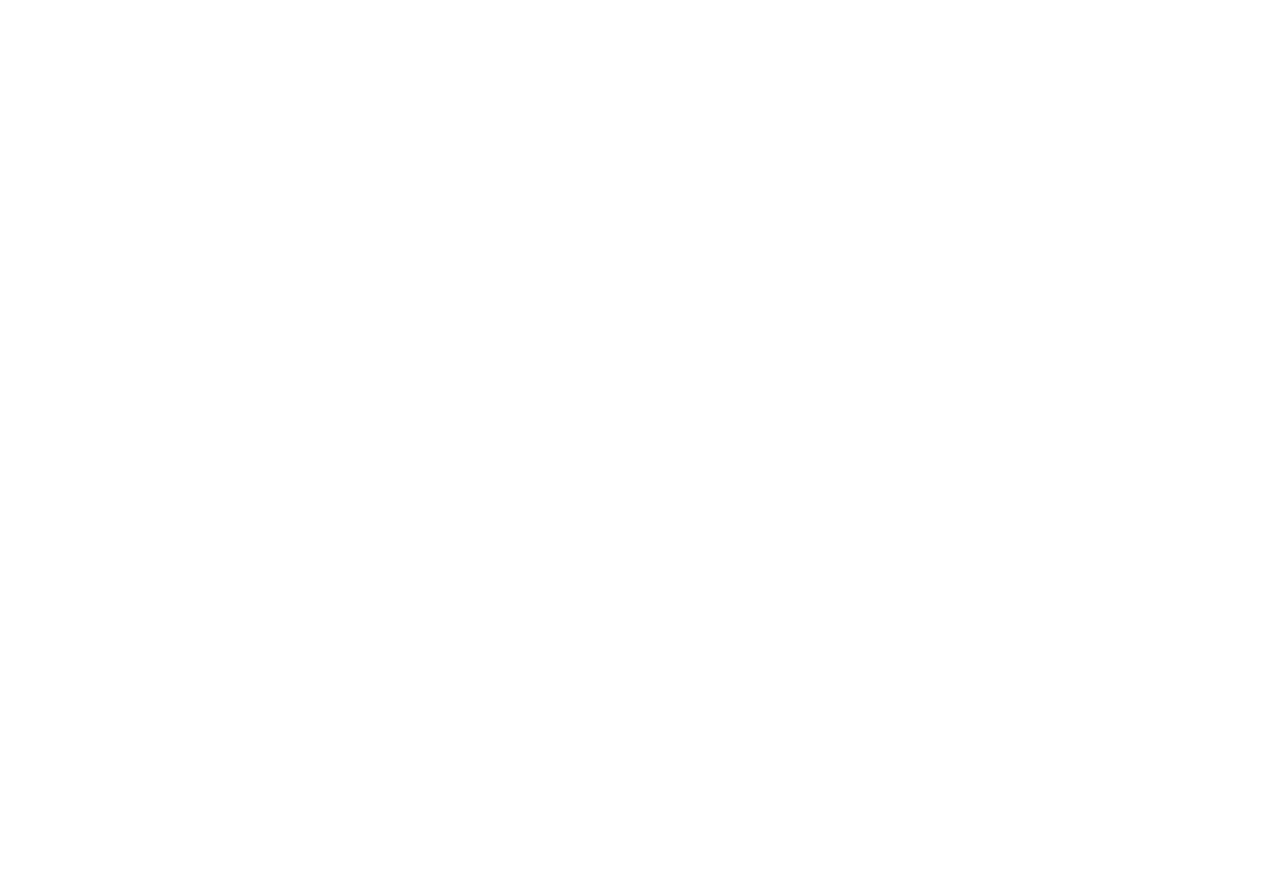
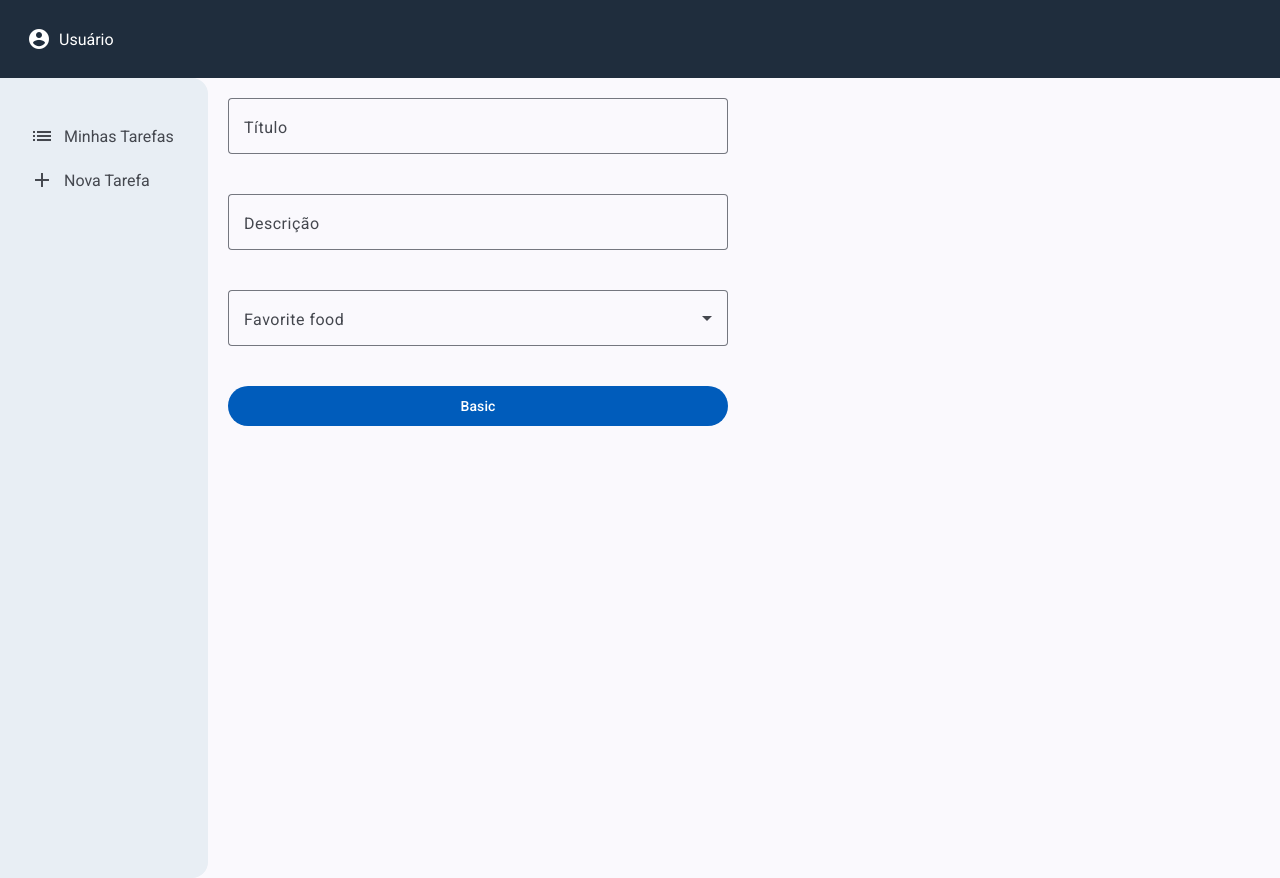
Before and after one commit to erickcastelo/task-manager-frontend, an Angular app: page /task/create in a window 1280 px wide. Before the commit this address led to /. Before the commit the page ends 800 px from the top, so only its background shows below. Built offline with nearby package versions, Linux system fonts and the light colour scheme.

Commit message:
feat(task): add initial task component

```diff
--- a/src/app/app.routes.ts
+++ b/src/app/app.routes.ts
@@ -1,6 +1,7 @@
 import { Routes } from '@angular/router';
 import { HomeComponent } from './module/home/home.component';
 import { TaskListPageComponent } from './module/task/pages/task-list-page/task-list-page.component';
+import { TaskCreatePageComponent } from './module/task/pages/task-create-page/task-create-page.component';
 
 export const routes: Routes = [
   {
@@ -11,6 +12,10 @@
         path: 'list',
         component: TaskListPageComponent,
       },
+      {
+        path: 'create',
+        component: TaskCreatePageComponent,
+      },
     ],
   },
 ];
--- a/src/app/core/sidebar/sidebar/sidebar.component.html
+++ b/src/app/core/sidebar/sidebar/sidebar.component.html
@@ -1,8 +1,8 @@
 <mat-sidenav-container class="sidenav-container">
   <mat-sidenav mode="side" opened class="sidenav">
     <ul>
-      <li><mat-icon>list</mat-icon> Minhas Tarefas</li>
-      <li><mat-icon>add</mat-icon> Nova Tarefa</li>
+      <li routerLink="/task/list"><mat-icon>list</mat-icon> Minhas Tarefas</li>
+      <li routerLink="/task/create"><mat-icon>add</mat-icon> Nova Tarefa</li>
     </ul>
   </mat-sidenav>
 
--- a/src/app/core/sidebar/sidebar/sidebar.component.scss
+++ b/src/app/core/sidebar/sidebar/sidebar.component.scss
@@ -4,7 +4,7 @@
 
   .sidenav {
     background: #e8eef4;
-    width: 220px;
+    width: 13rem;
     padding: 20px;
 
     ul {
--- a/src/app/module/home/home.component.html
+++ b/src/app/module/home/home.component.html
@@ -1,3 +1,2 @@
 <app-header></app-header>
 <app-sidebar></app-sidebar>
-<footer>Footer</footer>
--- a/src/app/module/home/home.component.ts
+++ b/src/app/module/home/home.component.ts
@@ -6,7 +6,7 @@
 
 @Component({
   selector: 'app-home',
-  imports: [RouterOutlet, HeaderComponent, SidebarComponent, MatSidenavModule],
+  imports: [HeaderComponent, SidebarComponent, MatSidenavModule],
   templateUrl: './home.component.html',
   styleUrl: './home.component.scss',
 })
--- /dev/null
+++ b/src/app/module/task/components/task-create/task-create.component.html
@@ -0,0 +1,20 @@
+<form class="content-form">
+  <mat-form-field class="example-full-width" appearance="outline">
+    <mat-label>Título</mat-label>
+    <input matInput placeholder="Título" />
+  </mat-form-field>
+  <mat-form-field class="example-full-width" appearance="outline">
+    <mat-label>Descrição</mat-label>
+    <input matInput placeholder="Descrição" />
+  </mat-form-field>
+  <mat-form-field appearance="outline">
+    <mat-label>Favorite food</mat-label>
+    <mat-select>
+      @for (food of foods; track food) {
+      <mat-option [value]="food.value">{{ food.viewValue }}</mat-option>
+      }
+    </mat-select>
+  </mat-form-field>
+
+  <button mat-flat-button>Basic</button>
+</form>
--- /dev/null
+++ b/src/app/module/task/components/task-create/task-create.component.scss
@@ -0,0 +1,7 @@
+.content-form {
+  display: flex;
+  flex-direction: column;
+  gap: 20px;
+  min-width: 150px;
+  max-width: 500px;
+}
--- /dev/null
+++ b/src/app/module/task/components/task-create/task-create.component.ts
@@ -0,0 +1,29 @@
+import { Component } from '@angular/core';
+import { MatButtonModule } from '@angular/material/button';
+import { MatFormFieldModule } from '@angular/material/form-field';
+import { MatInputModule } from '@angular/material/input';
+import { MatSelectModule } from '@angular/material/select';
+
+interface Food {
+  value: string;
+  viewValue: string;
+}
+
+@Component({
+  selector: 'app-task-create',
+  imports: [
+    MatFormFieldModule,
+    MatInputModule,
+    MatSelectModule,
+    MatButtonModule,
+  ],
+  templateUrl: './task-create.component.html',
+  styleUrl: './task-create.component.scss',
+})
+export class TaskCreateComponent {
+  public foods: Food[] = [
+    { value: 'steak-0', viewValue: 'Steak' },
+    { value: 'pizza-1', viewValue: 'Pizza' },
+    { value: 'tacos-2', viewValue: 'Tacos' },
+  ];
+}
--- /dev/null
+++ b/src/app/module/task/models/TaskEnum.ts
@@ -0,0 +1,5 @@
+export enum TaskEnum {
+  PENDING = 'PENDING',
+  IN_PROGRESS = 'IN_PROGRESS',
+  COMPLETED = 'COMPLETED',
+}
--- /dev/null
+++ b/src/app/module/task/pages/task-create-page/task-create-page.component.html
@@ -0,0 +1,3 @@
+<div>
+  <app-task-create></app-task-create>
+</div>
```
Also changed, not shown: src/app/module/task/pages/task-create-page/task-create-page.component.ts (added, +10 -0 lines), src/app/module/task/pages/task-create-page/task-create-page.component.scss (added), 2 other files (tests, documents, lock files or other folders).
